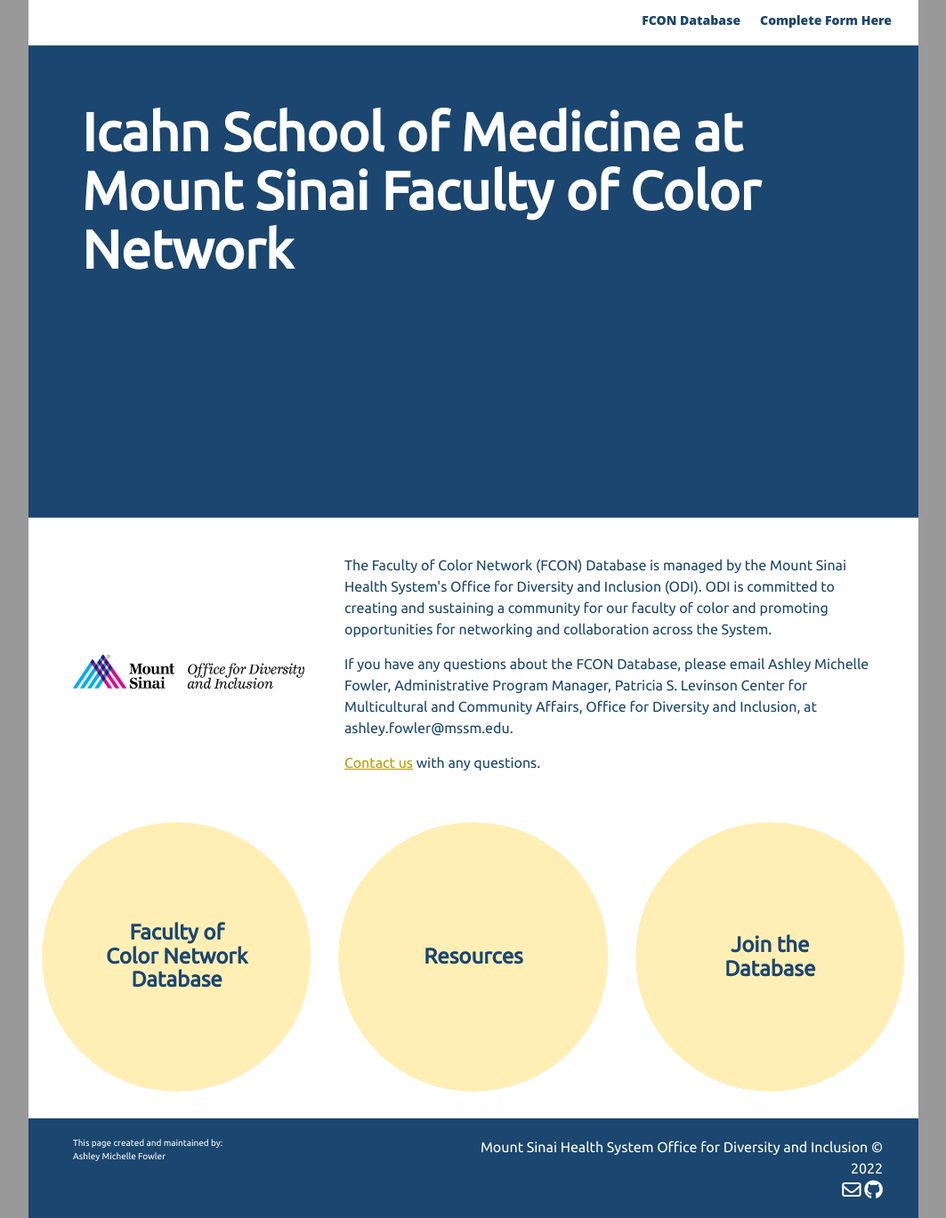
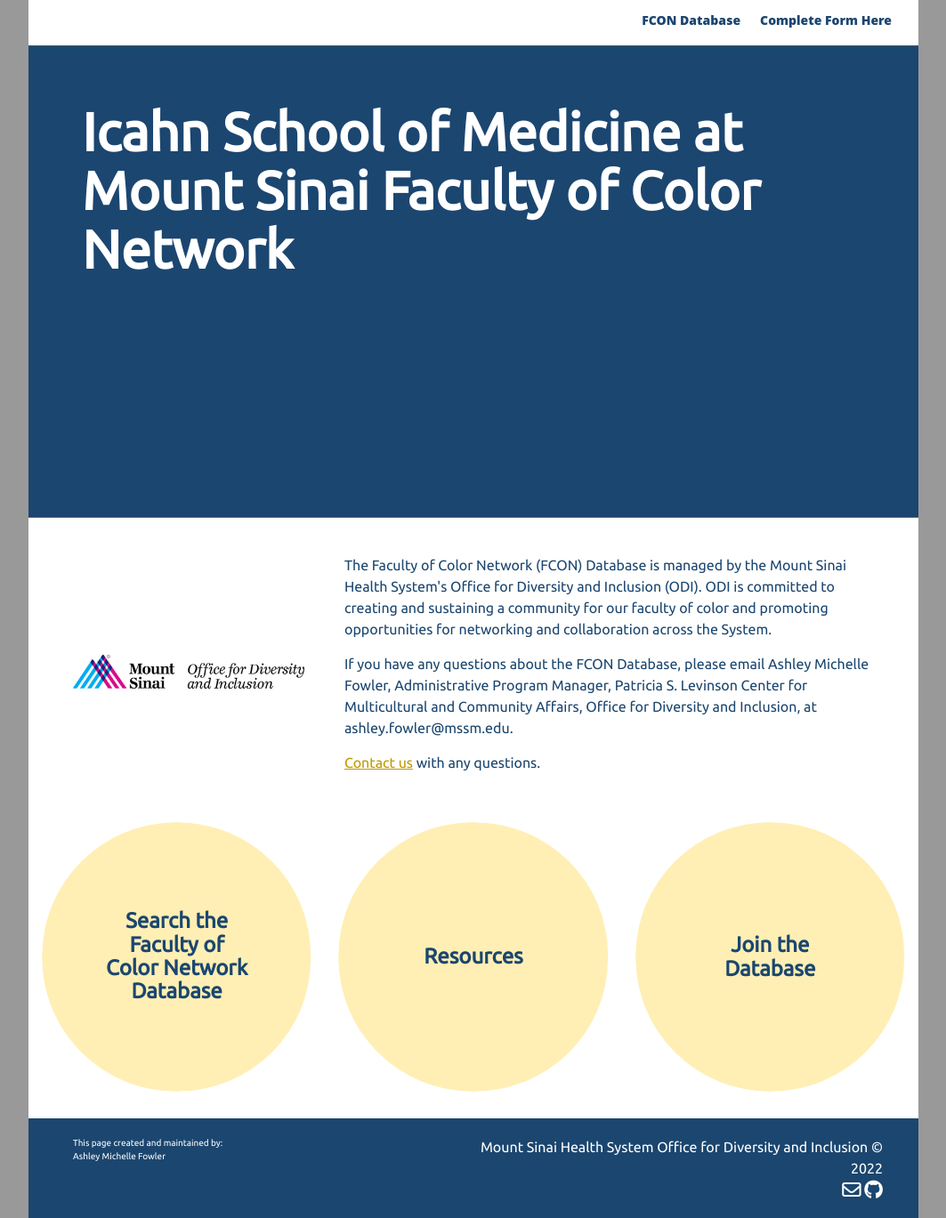
Before and after one commit to MSSMCMCA/FCON.github.io, a Jekyll site: the page built from index.html, in a window 1280 px wide. Shown: the whole page at 89% size, without its empty margins (108-1171 px from the left). Built offline with Jekyll 4.4.1, drawn with Linux system fonts in a browser that asks for light colours; nearby versions of some CDN libraries.

Commit message:
Update index.html

```diff
--- a/index.html
+++ b/index.html
@@ -34,7 +34,7 @@
 			<div class="col-md-4">
 				<a href="list">
 					<img src="https://mssmcmca.github.io/FCON.github.io/assets/img/background.png" alt="list" class="img-responsive img-circle pic">
-					<span class="caption">Faculty of Color Network Database</span>
+					<span class="caption">Search the Faculty of Color Network Database</span>
 				</a>
 			</div>
 
```
